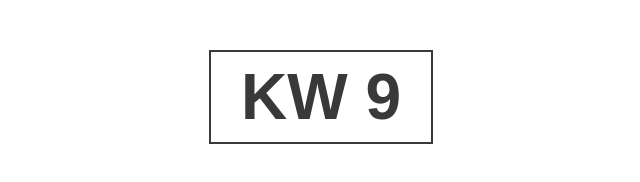
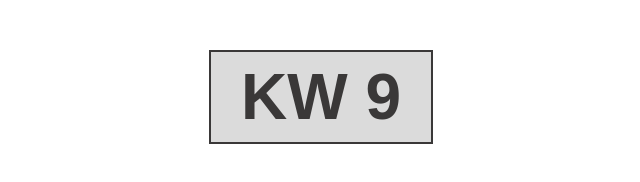
Before and after one commit to res202/notion_calendarweek, a plain HTML site: page index.html in a window 1280 px wide. Shown: the whole page, without its empty margins (319-959 px from the left). Drawn offline with Linux system fonts and the light colour scheme.

Commit message:
Update index.html

```diff
--- a/index.html
+++ b/index.html
@@ -23,6 +23,7 @@
             font-size: 4rem; /* Schriftgröße leicht angepasst */
             font-weight: 900;
             color: #3A3838;
+            background: #DBDBDB;
         }
     </style>
 </head>
```
